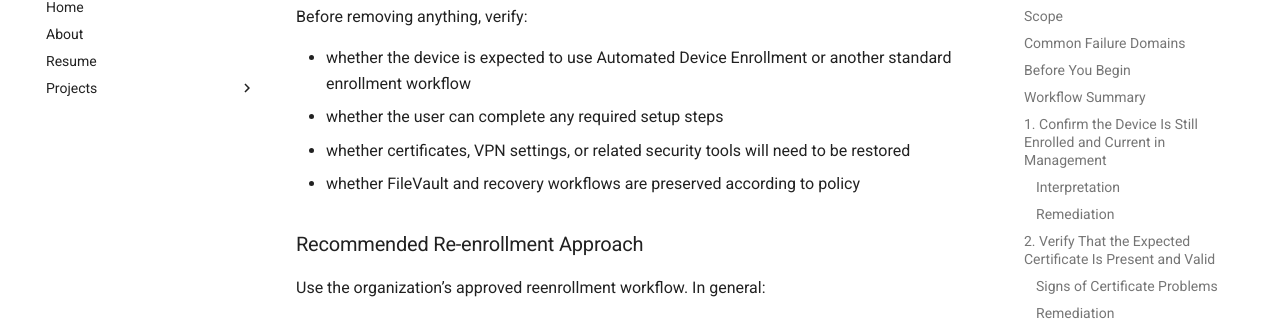
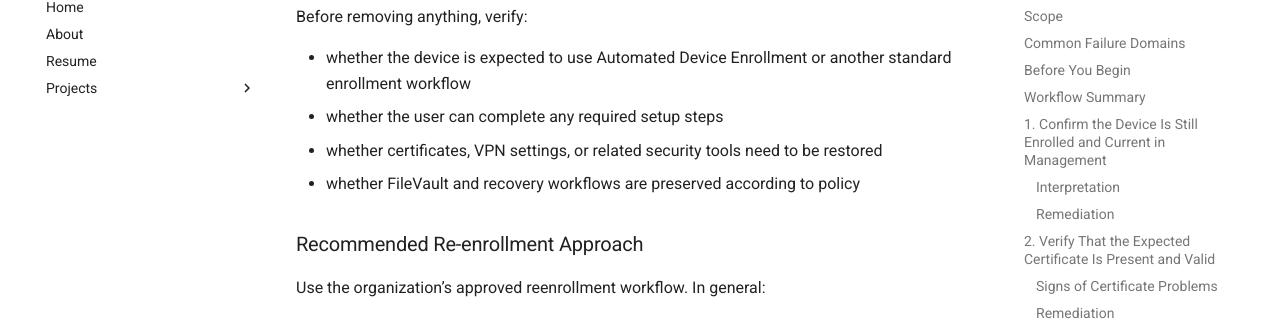
Before and after one commit to MackMike/technical-writing-portfolio-site, an MkDocs documentation site: the page built from docs/projects/vpn-certificate-troubleshooting-managed-macos.md, in a window 1280 px wide and 900 px high, scrolled down 10330 px. Shown: the part 119-440 px from the top of the window. Built offline with MkDocs 1.6.1 and Material for MkDocs 9.7.7, drawn with Linux system fonts in a browser that asks for light colours.

Commit message:
Update vpn-certificate-troubleshooting-managed-macos.md

```diff
--- a/docs/projects/vpn-certificate-troubleshooting-managed-macos.md
+++ b/docs/projects/vpn-certificate-troubleshooting-managed-macos.md
@@ -352,7 +352,7 @@ Before removing anything, verify:
 
 - whether the device is expected to use Automated Device Enrollment or another standard enrollment workflow
 - whether the user can complete any required setup steps
-- whether certificates, VPN settings, or related security tools will need to be restored
+- whether certificates, VPN settings, or related security tools need to be restored
 - whether FileVault and recovery workflows are preserved according to policy
 
 ### Recommended Re-enrollment Approach
```
